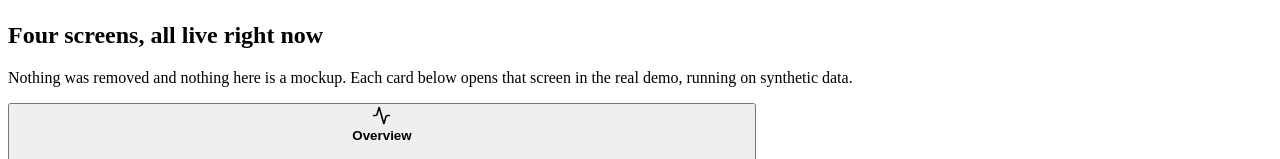
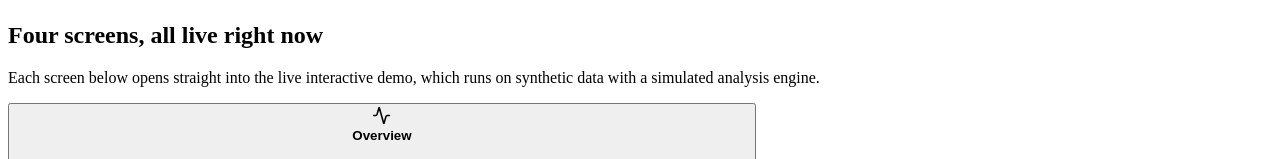
Before and after one commit to SahilGandhe/opspulse-ai, a React (Vite) app in the folder frontend/opspulse-web/: page /settings in a window 1280 px wide. Shown: the part 544-703 px from the top of the page. Built offline with nearby package versions, Linux system fonts and the light colour scheme; no server answers; the HTML template or start-up script is replaced by a standard one.

Commit message:
Neutral copy for demo app screens section

```diff
--- a/frontend/opspulse-web/src/views/Landing.tsx
+++ b/frontend/opspulse-web/src/views/Landing.tsx
@@ -187,7 +187,7 @@ export function Landing() {
         <div className="section-heading">
           <div className="eyebrow"><span className="live-dot" /> INSIDE THE DEMO APP</div>
           <h2>Four screens, all live right now</h2>
-          <p>Nothing was removed and nothing here is a mockup. Each card below opens that screen in the real demo, running on synthetic data.</p>
+          <p>Each screen below opens straight into the live interactive demo, which runs on synthetic data with a simulated analysis engine.</p>
         </div>
         <div className="card-grid two">
           {APP_SCREENS.map(s => (
```
